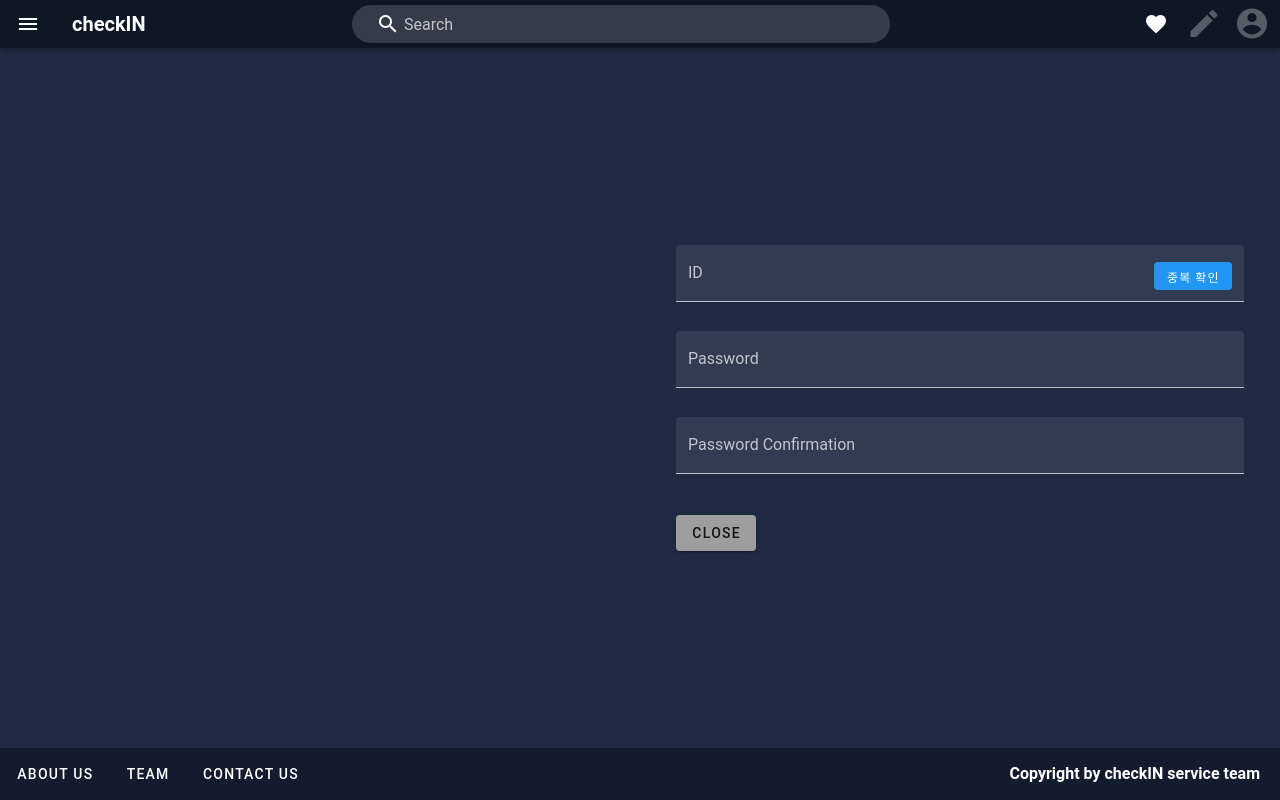
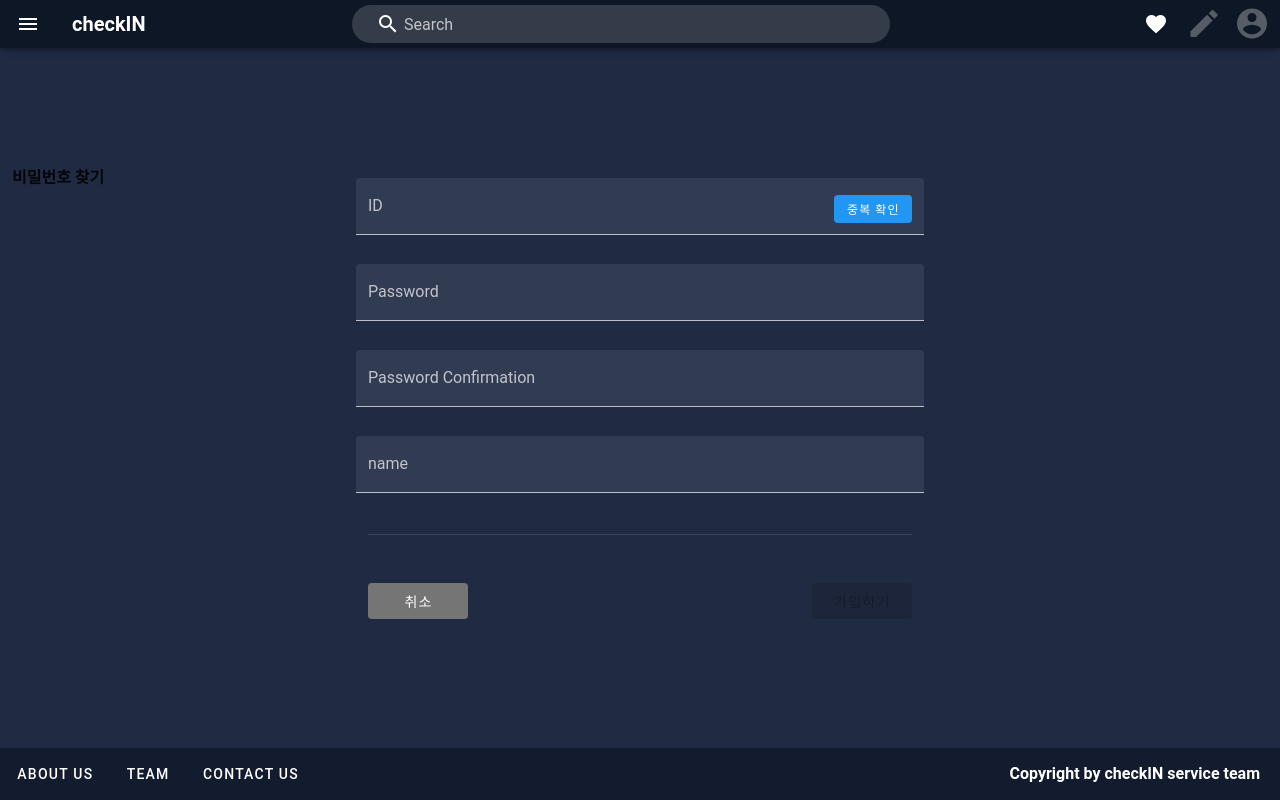
Before and after one commit to woosteelz/checkIN, a Vue app: page /findpassword in a window 1280 px wide. Built offline with nearby package versions, Linux system fonts and the light colour scheme; a small style sheet from the web is missing.

Commit message:
[account/MyAccount.vue] Updating

```diff
--- a/src/App.vue
+++ b/src/App.vue
@@ -44,7 +44,7 @@
       <!-- 메뉴열기 -->
       <v-app-bar-nav-icon @click="drawer = true" />
 
-      <v-toolbar-title style="width:300px">
+      <v-toolbar-title @click="$router.push({ name: 'Home'})" style="width:300px">
         <span class=""><strong>checkIN</strong></span>
       </v-toolbar-title>
 
@@ -137,4 +137,7 @@ export default {
 #app {
   background-color: #202B43;
 }
+#myAccount {
+  background-color: #202B43;
+}
 </style>
--- a/src/router/index.js
+++ b/src/router/index.js
@@ -32,5 +32,10 @@ export default new Router({
       path: '/findpassword',
       component: () => import('@/views/account/FindPassword'),
     },
+    {
+      name: 'MyAccount',
+      path: '/myaccount',
+      component: () => import('@/views/account/MyAccount'),
+    },
   ],
 })
--- a/src/views/Home.vue
+++ b/src/views/Home.vue
@@ -1,6 +1,6 @@
 <template>
 <v-app style="accent">
-<v-btn @click="$router.push({ name: 'MainPage' })">asd</v-btn>
+<v-btn @click="$router.push({ name: 'MyAccount' })">asd</v-btn>
 </v-app>
 
 </template>
--- a/src/views/account/FindPassword.vue
+++ b/src/views/account/FindPassword.vue
@@ -1,12 +1,15 @@
 <template>
   <v-container fill-height fluid>
-    <v-row align="center">
-      <v-col cols="6">
-
+    <v-row align="center" justify="center">
+      <v-col cols="3" align-self="start">
+        <span class="text-center" align-start>
+          <strong>비밀번호 찾기</strong>
+        </span>
       </v-col>
       <v-col cols="6">
         <div class="ma-3">
           <div class="ma-3">
+            <ValidationObserver v-slot="{ invalid }">
               <form>
                 <ValidationProvider name="email" rules="required|email" v-slot="{ errors, valid }">
                   <v-text-field
@@ -18,41 +21,48 @@
                     placeholder="Please enter your Email"
                     filled
                   >
-                  <template v-slot:append>
+                    <template #append>
                       <v-btn
                         depressed
                         small
                         color="blue"
                         class="ma-0"
-                    @click="emailCheck({agentID})"
+                        @click="verifyEmail({agentID, agentPW, name, errorCount, numberOfDevice})"
                       >
                         중복 확인
                       </v-btn>
                     </template>
                   </v-text-field>
                 </ValidationProvider>
-              <VTextFieldWithValidation v-if="isEmailExsisted" color="blue" rules="required" v-model="confirmCode" label="Confirmation Code" placeholder="Please enter your Confirmation Code"/>
+                <VTextFieldWithValidation v-show="verifySuccess" color="blue" rules="required" v-model="confirmCode" label="Confirmation Code" placeholder="Please enter your Confirmation Code"/>
                 <VTextFieldWithValidation vid="agentPW" color="blue" rules="required|password|min:6" v-model="agentPW" label="Password" type="password" placeholder="Please enter your Password"/>
-              <VTextFieldWithValidation color="blue" rules="required|confirmed:confirmPassword" v-model="confirmPassword" label="Password Confirmation" type="password" placeholder="Please enter your Confirm Password"/>
-            </form>
+                <VTextFieldWithValidation color="blue" rules="required|confirmed:agentPW" v-model="confirmPassword" label="Password Confirmation" type="password" placeholder="Please enter your Confirm Password"/>
+                <VTextFieldWithValidation color="blue" rules="required" v-model="name" label="name" placeholder="Please enter your name" />
+                <div class="ma-3">
+                  <v-divider dark style="grey"/>
                 </div>
+                <br/>
                 <div class="ma-3 and d-flex justify-space-between">
-            <v-btn width="80" color="grey" @click="$router.push({ name: 'SignIn' })">
-              Close
+                  <v-btn width="100" color="grey darken-1 and white--text" depressed @click="$router.push({ name: 'SignIn' })">
+                    취소
                   </v-btn>
                   <v-btn
-              v-if="isEmailExsisted"
                     color="success"
-              width="80"
+                    width="100"
                     depressed
-              @click="$router.push({ name: 'SignIn' })"
+                    :disabled="invalid"
+                    @click="signUp({agentID, agentPW, confirmPassword, confrimCode, name, errorCount, numberOfDevice})"
                   >
-              Done
+                    가입하기
                   </v-btn>
+                </div>
+              </form>
+            </ValidationObserver>
           </div>
         </div>
 
       </v-col>
+      <v-col cols="3"></v-col>
     </v-row>
   </v-container>
 </template>
@@ -75,14 +85,23 @@ export default {
     return {
       agentID: null,
       agentPW: null,
+      name: null,
+      errorCount: null,
+      numberOfDevice: null,
       confirmPassword: null,
+      agreement: false,
+      confirmCode: null,
     }
   },
   computed: {
-    ...mapState(["isEmailExsisted"]),
+    ...mapState(["forSignUp, hasFormError", "isDuplicated", "codeMatchError", "verifySuccess"]),
   },
   methods: {
-    ...mapActions(["emailCheck"])
+    ...mapActions(["verifyEmail", "signUp"])
   },
 }
 </script>
+
+<style>
+
+</style>
--- a/src/views/account/MyAccount.vue
+++ b/src/views/account/MyAccount.vue
@@ -1,8 +1,32 @@
 <template>
-  <v-container>
+  <v-container id="myAccount" fluid fill-height>
     <v-row>
-      <v-col>
+      <v-col cols="12">
+        <v-navigation-drawer dark absolute permanent color="#131C2E">
 
+          <v-list>
+            <v-list-item link>
+              <v-list-item-content>
+                <v-list-item-title @click="$router.push({ name: 'MainPage' })">Home</v-list-item-title>
+              </v-list-item-content>
+            </v-list-item>
+            <v-list-item link>
+              <v-list-item-content>
+                <v-list-item-title @click="$router.push({ name: 'Home' })">프로필 수정</v-list-item-title>
+              </v-list-item-content>
+            </v-list-item>
+            <v-list-item link>
+              <v-list-item-content>
+                <v-list-item-title @click="$router.push({ name: 'Home' })">비밀번호 변경</v-list-item-title>
+              </v-list-item-content>
+            </v-list-item>
+            <v-list-item link>
+              <v-list-item-content>
+                <v-list-item-title @click="$router.push({ name: 'Home' })">기타 설정</v-list-item-title>
+              </v-list-item-content>
+            </v-list-item>
+          </v-list>
+        </v-navigation-drawer>
       </v-col>
     </v-row>
   </v-container>
@@ -10,10 +34,16 @@
 
 <script>
 export default {
-
-}
+  data() {
+    return {
+      items: [
+        { title: "Home", icon: "mdi-home-city" },
+        { title: "My Account", icon: "mdi-account" },
+        { title: "Users", icon: "mdi-account-group-outline" },
+      ],
+    };
+  },
+};
 </script>
-
 <style>
-
 </style>
--- a/src/views/account/SignIn.vue
+++ b/src/views/account/SignIn.vue
@@ -20,7 +20,7 @@
             </div>
             <div class="my-2">
               <v-btn
-                @click="$router.push({ name: 'SignUpTest' })"
+                @click="$router.push({ name: 'SignUp' })"
                 color="gray-lighten-5"
                 block
                 depressed
```
Lines whose indentation alone changed are shown as unchanged.
